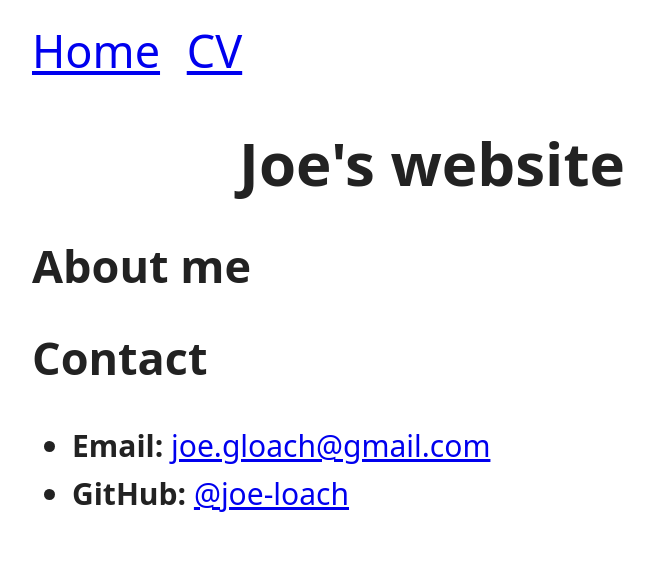
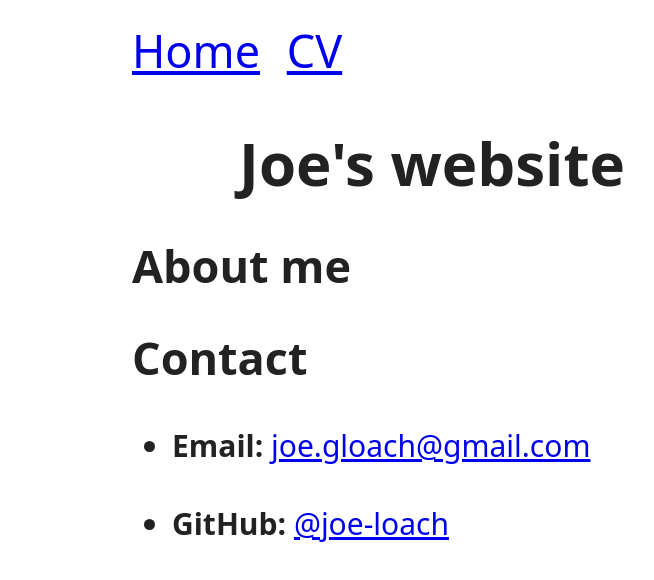
Before and after one commit to joe-loach/www, a plain HTML site: page index.html in a window 1280 px wide. Shown: the whole page, without its empty margins (208-862 px from the left). Drawn offline with Linux system fonts and the light colour scheme.

Commit message:
update style

```diff
--- a/assets/main.css
+++ b/assets/main.css
@@ -1,6 +1,6 @@
 body {
   margin: 15px auto;
-  max-width: 800px;
+  max-width: 600px;
   line-height: 1.6;
   font-size: 15px;
   padding: 0 10px;
@@ -51,6 +51,14 @@ footer {
   font-size: 12px;
 }
 
+li {
+  margin-top: 1em;
+}
+
+.central {
+  text-align: center;
+}
+
 /* Raise text size on small screens */
 @media only screen and (min-device-width: 300px) and (max-device-width: 1150px) {
   body {
```
